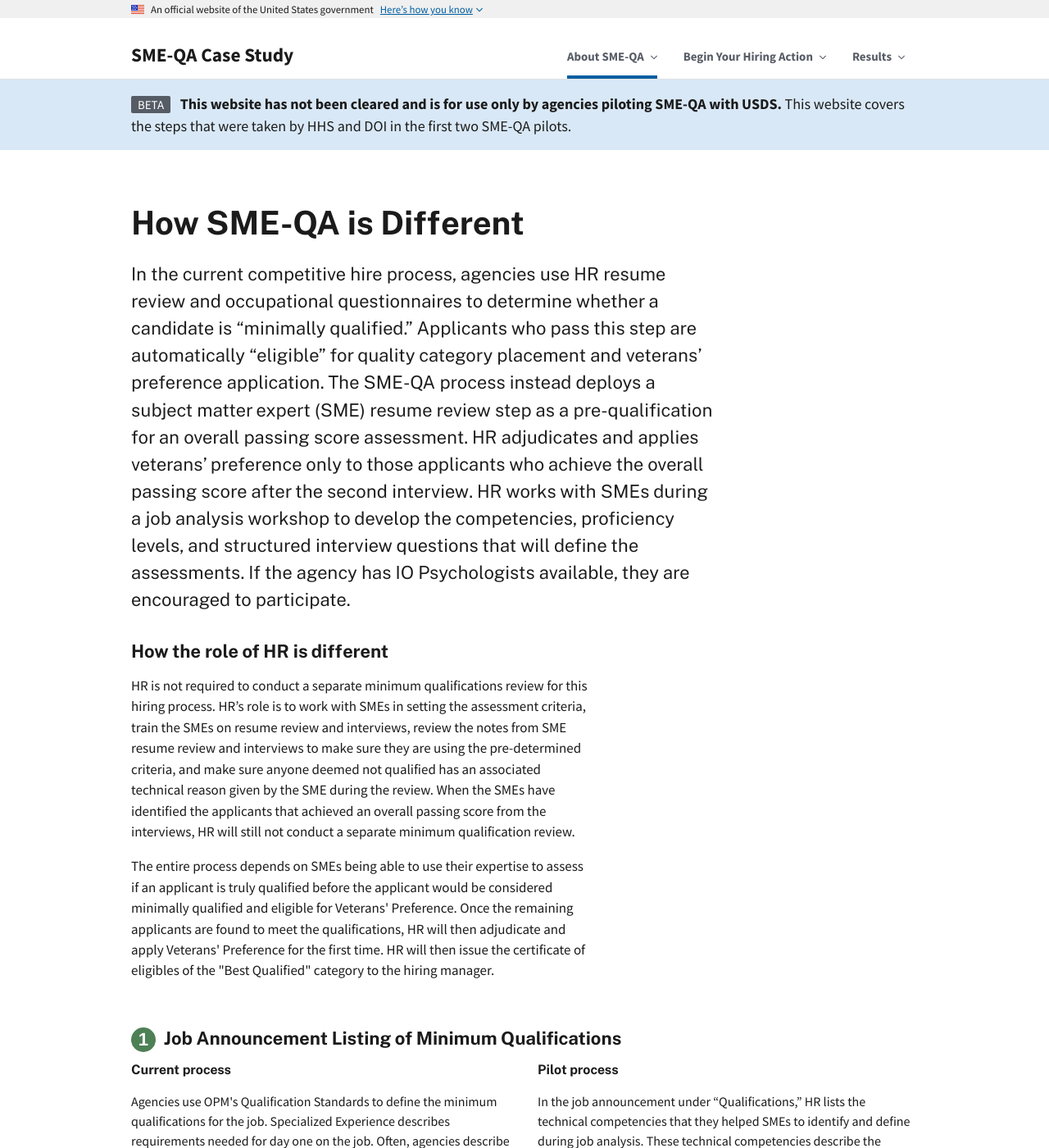
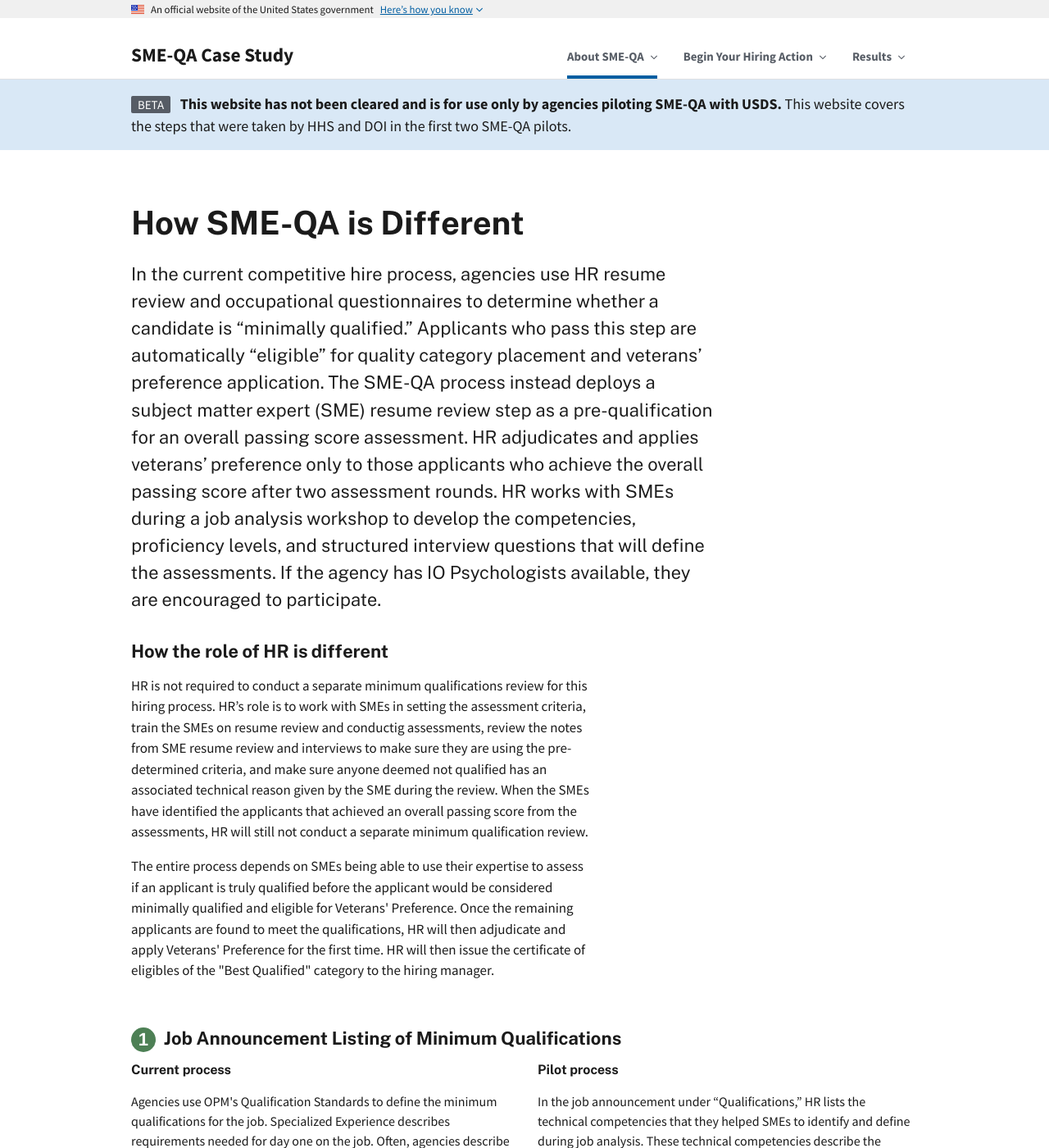
Before and after one commit to usds/SME-QA-Website, a Jekyll site: the page built from pages/about/differences.html, in a window 1280 px wide and 1400 px high. Shown: the whole window at 82% size. Built offline with Jekyll 4.4.1, drawn with Linux system fonts in a browser that asks for light colours; some of the changed text lies outside the part shown.

Commit message:
update text on the differences page

```diff
--- a/pages/about/differences.html
+++ b/pages/about/differences.html
@@ -3,7 +3,7 @@
 section: about
 permalink: /about/differences/
 title: How SME-QA is Different
-intro: In the current competitive hire process, agencies use HR resume review and occupational questionnaires to determine whether a candidate is “minimally qualified.” Applicants who pass this step are automatically “eligible” for quality category placement and veterans’ preference application. The SME-QA process instead deploys a subject matter expert (SME) resume review step as a pre-qualification for an overall passing score assessment. HR adjudicates and applies veterans’ preference only to those applicants who achieve the overall passing score after the second interview. HR works with SMEs during a job analysis workshop to develop the competencies, proficiency levels, and structured interview questions that will define the assessments. If the agency has IO Psychologists available, they are encouraged to participate.
+intro: In the current competitive hire process, agencies use HR resume review and occupational questionnaires to determine whether a candidate is “minimally qualified.” Applicants who pass this step are automatically “eligible” for quality category placement and veterans’ preference application. The SME-QA process instead deploys a subject matter expert (SME) resume review step as a pre-qualification for an overall passing score assessment. HR adjudicates and applies veterans’ preference only to those applicants who achieve the overall passing score after two assessment rounds. HR works with SMEs during a job analysis workshop to develop the competencies, proficiency levels, and structured interview questions that will define the assessments. If the agency has IO Psychologists available, they are encouraged to participate.
 ---
 
 {% include _banner-beta.html %}
@@ -18,7 +18,7 @@
         </p>
         <h3>How the role of HR is different</h3>
         <p>
-          HR is not required to conduct a separate minimum qualifications review for this hiring process. HR’s role is to work with SMEs in setting the assessment criteria, train the SMEs on resume review and interviews, review the notes from SME resume review and interviews to make sure they are using the pre-determined criteria, and make sure anyone deemed not qualified has an associated technical reason given by the SME during the review. When the SMEs have identified the applicants that achieved an overall passing score from the interviews, HR will still not conduct a separate minimum qualification review.
+          HR is not required to conduct a separate minimum qualifications review for this hiring process. HR’s role is to work with SMEs in setting the assessment criteria, train the SMEs on resume review and conductig assessments, review the notes from SME resume review and interviews to make sure they are using the pre-determined criteria, and make sure anyone deemed not qualified has an associated technical reason given by the SME during the review. When the SMEs have identified the applicants that achieved an overall passing score from the assessments, HR will still not conduct a separate minimum qualification review.
         </p>
         <p>
          The entire process depends on SMEs being able to use their expertise to assess if an applicant is truly qualified before the applicant would be considered minimally qualified and eligible for Veterans' Preference. Once the remaining applicants are found to meet the qualifications, HR will then adjudicate and apply Veterans' Preference for the first time. HR will then issue the certificate of eligibles of the "Best Qualified" category to the hiring manager.
@@ -75,13 +75,13 @@
         <div class="tablet:grid-col padding-y-2">
           <h4>Pilot process</h4>
           <p>
-            Applicants whom SMEs move forward past resume review are assessed for technical qualifications using structured interviews. No applicant receives 70 points to be considered qualified until after the structured assessment interviews.
+            Applicants whom SMEs move forward past resume review are assessed for technical qualifications using assessments such as structured interviews. No applicant receives 70 points to be considered qualified until after the assessment phase.
           </p>
           <p>
             Applicants who do not achieve a high enough rating on the first breadth interview do not need to complete the second depth interview.
           </p>
           <p>
-            The interview assessment ratings are combined to create an <em>overall passing score</em> where passing requires the applicant to demonstrate that they meet the required proficiency levels. The passing score then transmutes to a minimum passing score of 70 or higher.
+            The assessment ratings are combined to create an <em>overall passing score</em> where passing requires the applicant to demonstrate that they meet the required proficiency levels. The passing score then transmutes to a minimum passing score of 70 or higher.
           </p>
         </div>
       </div>
@@ -98,7 +98,7 @@
         <div class="tablet:grid-col padding-y-2">
           <h4>Pilot process</h4>
           <p>
-            For applicants who achieved an overall passing score from the structured interviews, HR adjudicates veterans’ preference and assigns applicants to a quality category based on their overall score and veterans’ preference. HR ensures that the applicants on the certificate meet GS level requirements for the position.  HR then issues the certificate to the hiring manager for further interviews or to make immediate selections off the resumes and transcripts of interviews.
+            For applicants who achieved an overall passing score from the assessments, HR adjudicates veterans’ preference and assigns applicants to a quality category based on their overall score and veterans’ preference. HR ensures that the applicants on the certificate meet GS level requirements for the position.  HR then issues the certificate to the hiring manager for further interviews or to make immediate selections off the resumes and assessment materials.
           </p>
         </div>
       </div>
```
